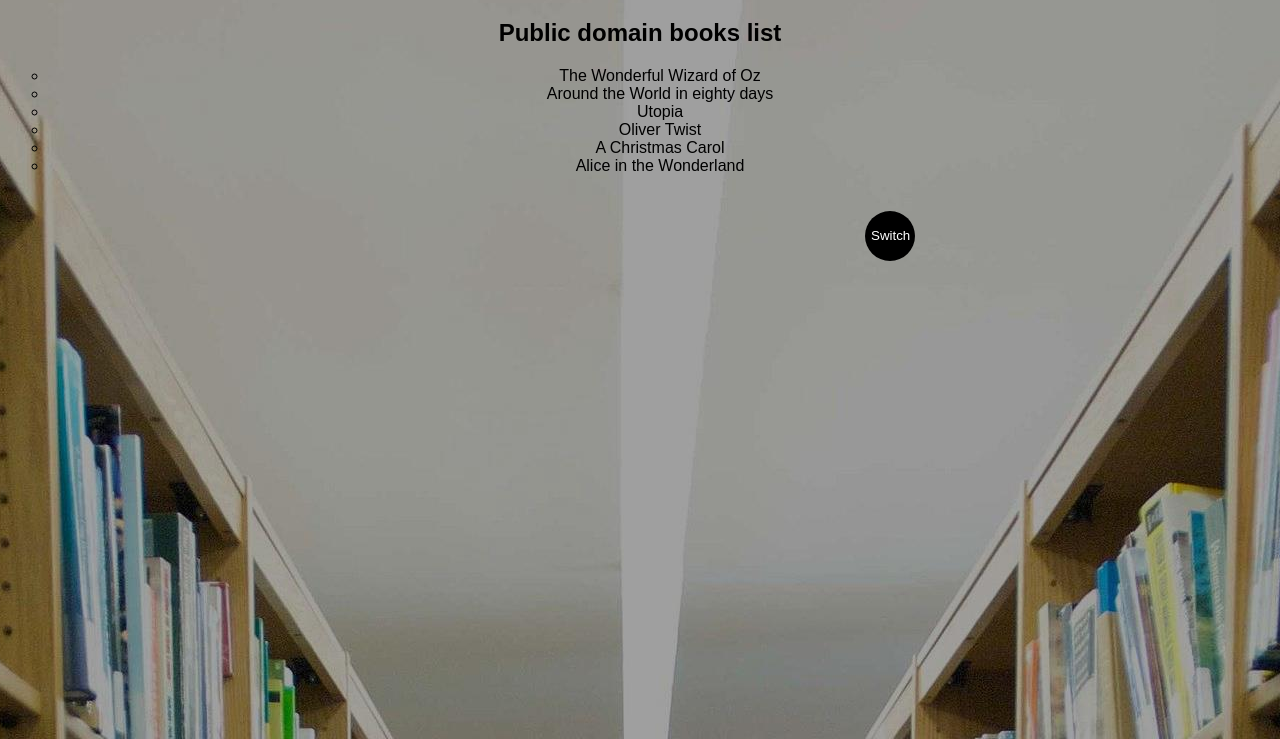
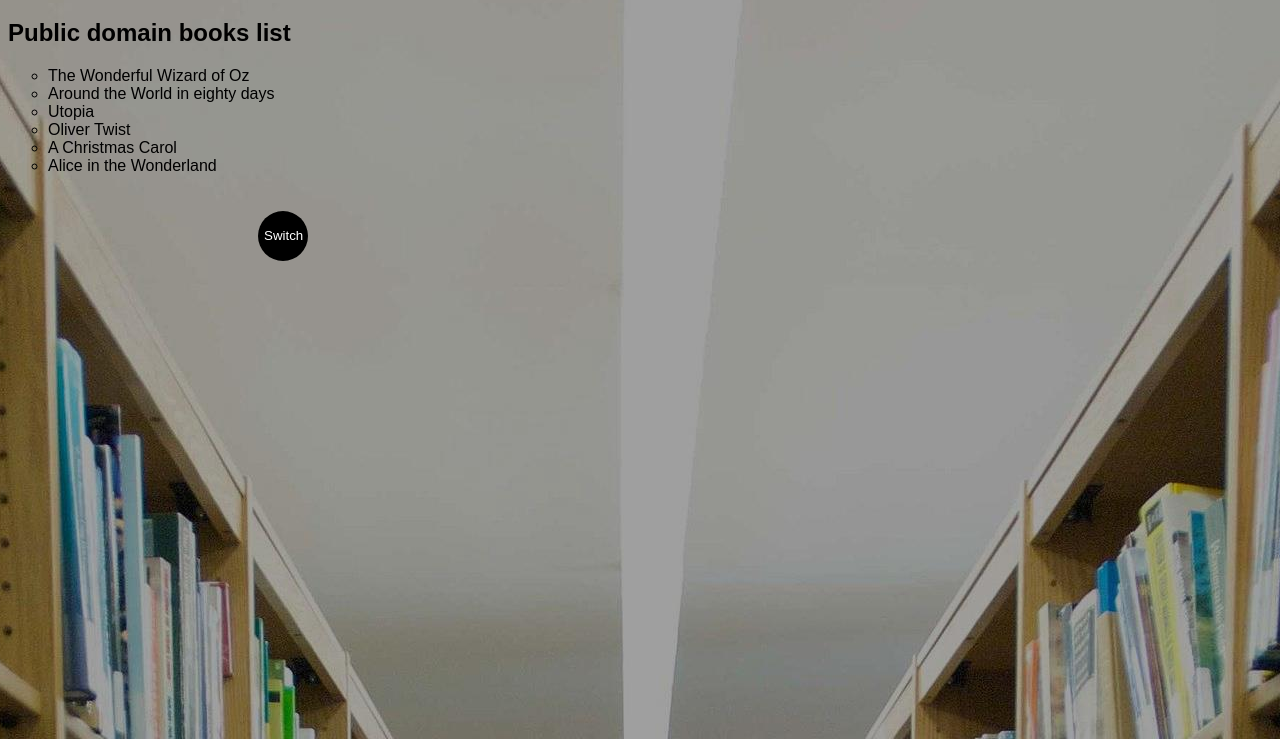
Before and after one commit to studTon/public-domain-books-website, a plain HTML site: page index.html in a window 1280 px wide. Shown: the part 61-800 px from the top of the page. Drawn offline with Linux system fonts and the light colour scheme.

Commit message:
Content modified and new style settings Add div with text content class. I also modified this content style.

```diff
--- a/index.html
+++ b/index.html
@@ -12,6 +12,7 @@
     </header>
     <main>
         <section>
+            <div class="text-content">
                 <h2>Public domain books list</h2>
                 <p>
                     <ul>
@@ -23,6 +24,7 @@
                         <li>Alice in the Wonderland</li>
                     </ul>
                 </p>
+            </div>
 
             <p>
                 <div>
--- a/main.css
+++ b/main.css
@@ -16,11 +16,9 @@ main{
     margin: auto;
 }
 
-section{
-    text-align: center;
-    align-self: center;
-    vertical-align: middle;
+.text-content{
     margin: auto;
+    text-align: justify;
 }
 
 li{
```
Lines whose indentation alone changed are shown as unchanged.
